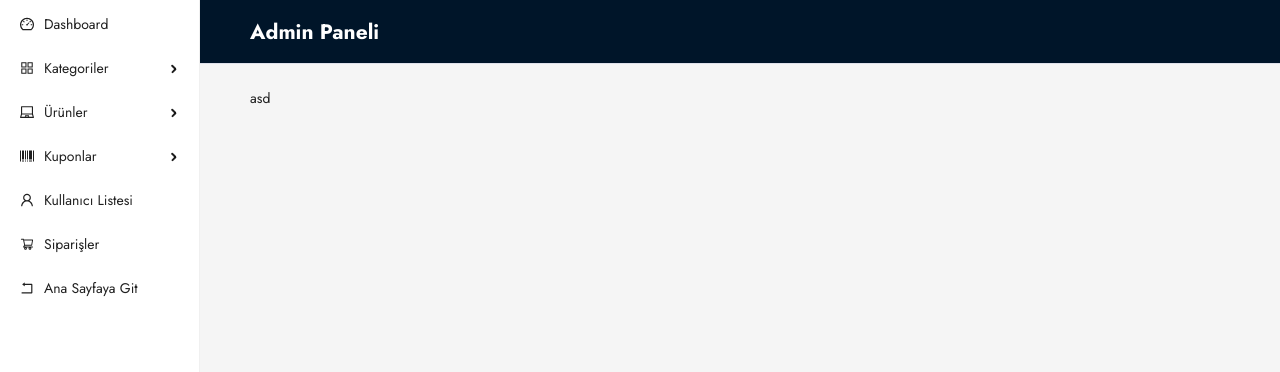
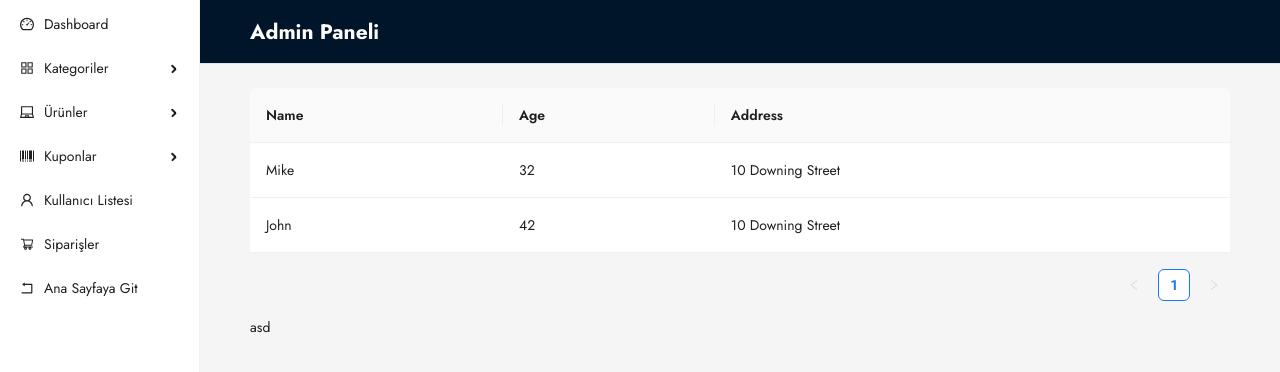
Before and after one commit to zeynepfahriye/fullstack-e-commerce, a React (Vite) app in the folder frontend/e-commerce/: page /admin/users in a window 1280 px wide. Shown: the top 372 px of the page. Built offline with nearby package versions, Linux system fonts and the light colour scheme; sample sign-in values are in the browser's storage.

Commit message:
admin user page

```diff
--- a/frontend/e-commerce/src/App.jsx
+++ b/frontend/e-commerce/src/App.jsx
@@ -6,6 +6,8 @@
 import ContactPage from './pages/ContactPage';
 import CartPage from './pages/CartPage';
 import AuthPage from './pages/AuthPage';
+import ProductsDetailPage from './pages/ProductsDetailPage';
+import AdminUserPage from './pages/admin/AdminUserPage';
 import './App.css'
 
 function App() {
@@ -14,10 +16,14 @@
     <Routes>
       <Route path='/' element={<HomePage />} />
       <Route path='/shop' element={<ShopPage />} />
-      <Route path='/blog' element={<BlogPage />} />
       <Route path='/contact' element={<ContactPage />} />
       <Route path='/cart' element={<CartPage />} />
       <Route path='/auth' element={<AuthPage />} />
+      <Route path='/product/:id' element={<ProductsDetailPage />} />
+      <Route path='/blog/id' element={<BlogPage />} />
+      <Route path='/admin/*'>
+        <Route path='users' element={<AdminUserPage />} />
+      </Route>
     </Routes>
   )
 }
--- /dev/null
+++ b/frontend/e-commerce/src/pages/admin/AdminUserPage.jsx
@@ -0,0 +1,39 @@
+import { Table } from "antd";
+
+ const AdminUserPage = () => {
+   const dataSource = [
+     {
+       key: "1",
+       name: "Mike",
+       age: 32,
+       address: "10 Downing Street",
+     },
+     {
+       key: "2",
+       name: "John",
+       age: 42,
+       address: "10 Downing Street",
+     },
+   ];
+
+   const columns = [
+     {
+       title: "Name",
+       dataIndex: "name",
+       key: "name",
+     },
+     {
+       title: "Age",
+       dataIndex: "age",
+       key: "age",
+     },
+     {
+       title: "Address",
+       dataIndex: "address",
+       key: "address",
+     },
+   ];
+   return <Table dataSource={dataSource} columns={columns} />;
+ };
+
+ export default AdminUserPage;
```
